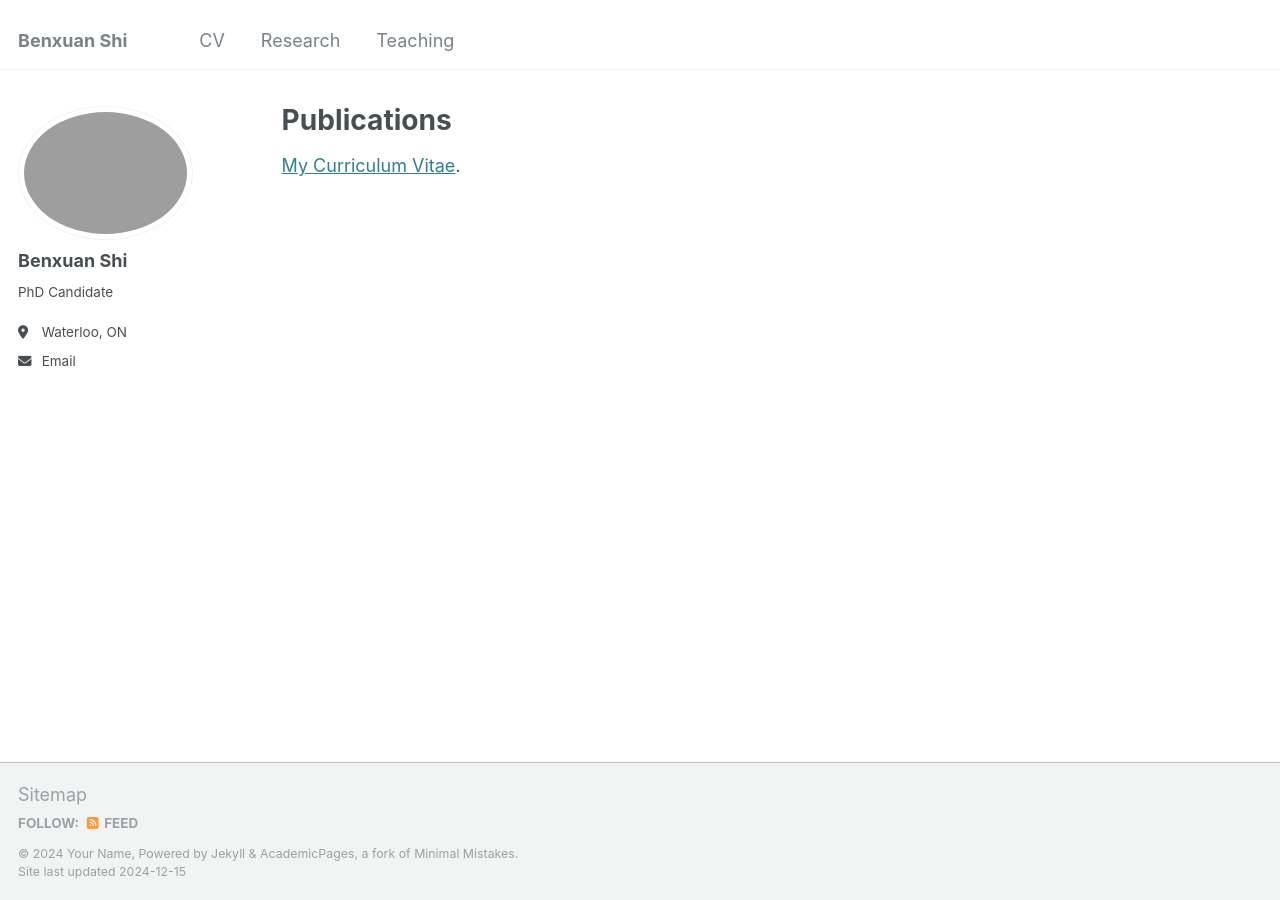
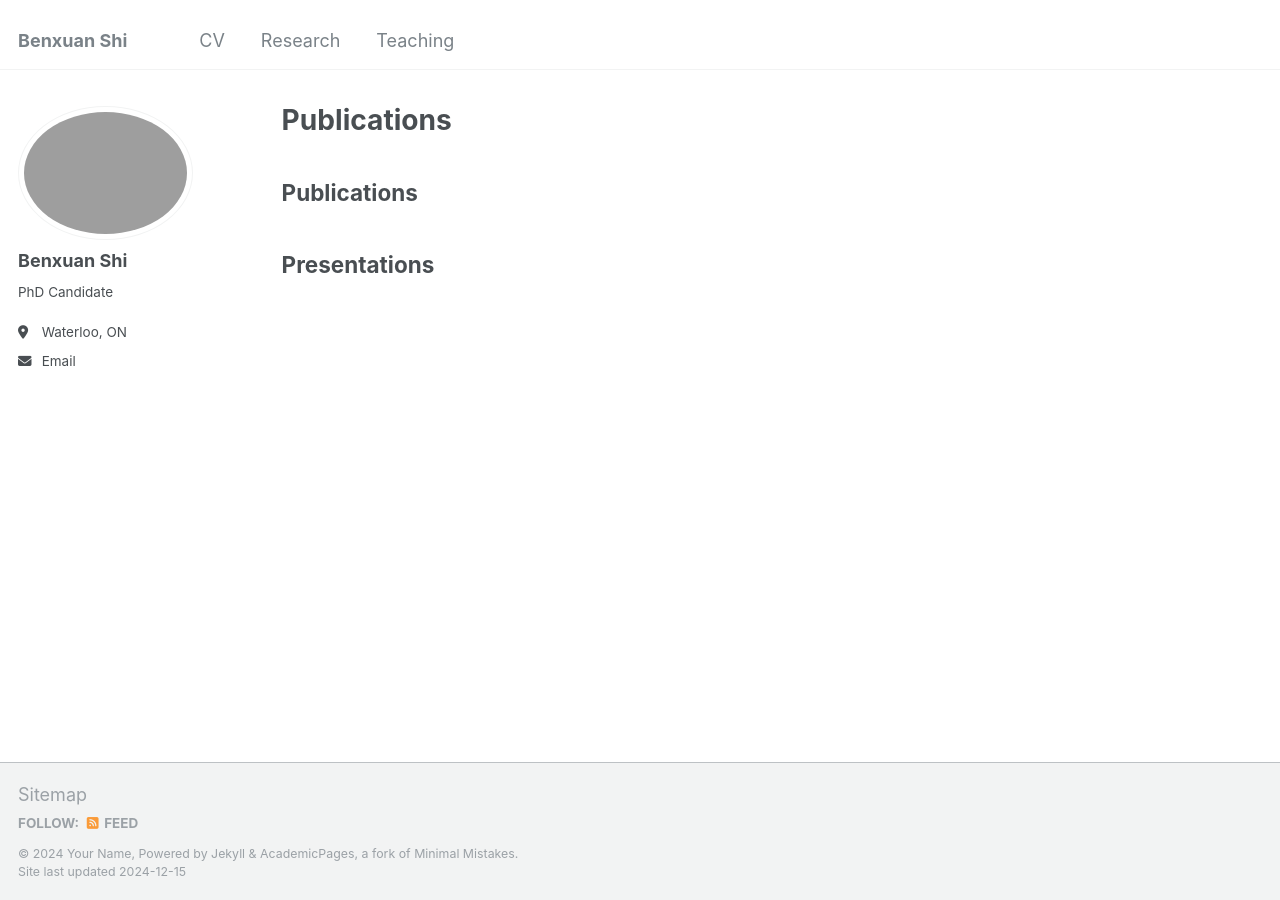
Before and after one commit to benxuanshi/benxuanshi.github.io, a Jekyll site: the page built from _pages/publications.md, in a window 1280 px wide. Built offline with Jekyll 4.4.1, drawn with Linux system fonts in a browser that asks for light colours.

Commit message:
Update publications.md

```diff
--- a/_pages/publications.md
+++ b/_pages/publications.md
@@ -9,4 +9,12 @@ redirect_from:
 
 {% include base_path %}
 
-[My Curriculum Vitae](https://github.com/benxuanshi/benxuan_shi/files/CVBenxuanShi.pdf).
+Publications
+------
+
+
+
+
+
+Presentations
+------
```
